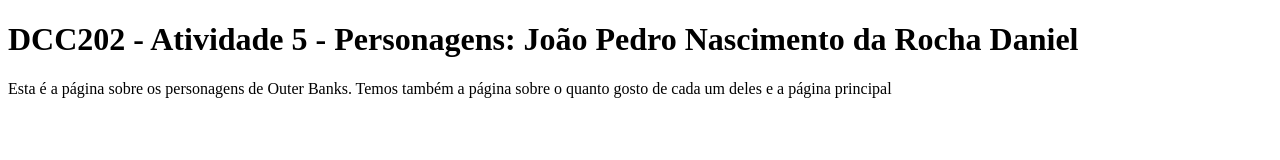
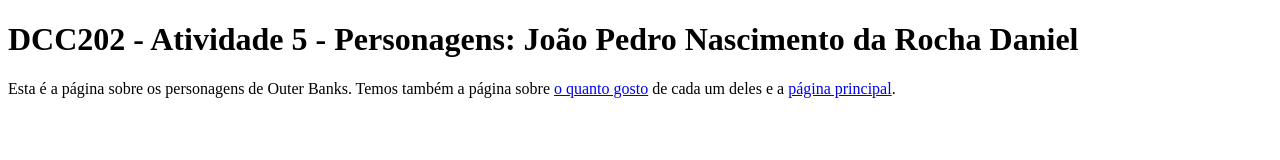
Before and after one commit to ufjf-dcc202/ufjf-dcc202-2023-3-a-atv5-joaopedrodaniel, a website: page personagens.html in a window 1280 px wide. Drawn offline with Linux system fonts and the light colour scheme.

Commit message:
adiciona dois links no paragrafo personagens.html

```diff
--- a/personagens.html
+++ b/personagens.html
@@ -8,7 +8,7 @@
 <body>
     <main>
         <h1>DCC202 - Atividade 5 - Personagens: João Pedro Nascimento da Rocha Daniel</h1>
-        <p>Esta é a página sobre os personagens de Outer Banks. Temos também a página sobre o quanto gosto de cada um deles e a página principal</p>
+        <p>Esta é a página sobre os personagens de Outer Banks. Temos também a página sobre <a href="preferencias.html">o quanto gosto</a> de cada um deles e a <a href="index.html">página principal</a>.</p>
     </main>
 </body>
 </html>
```
